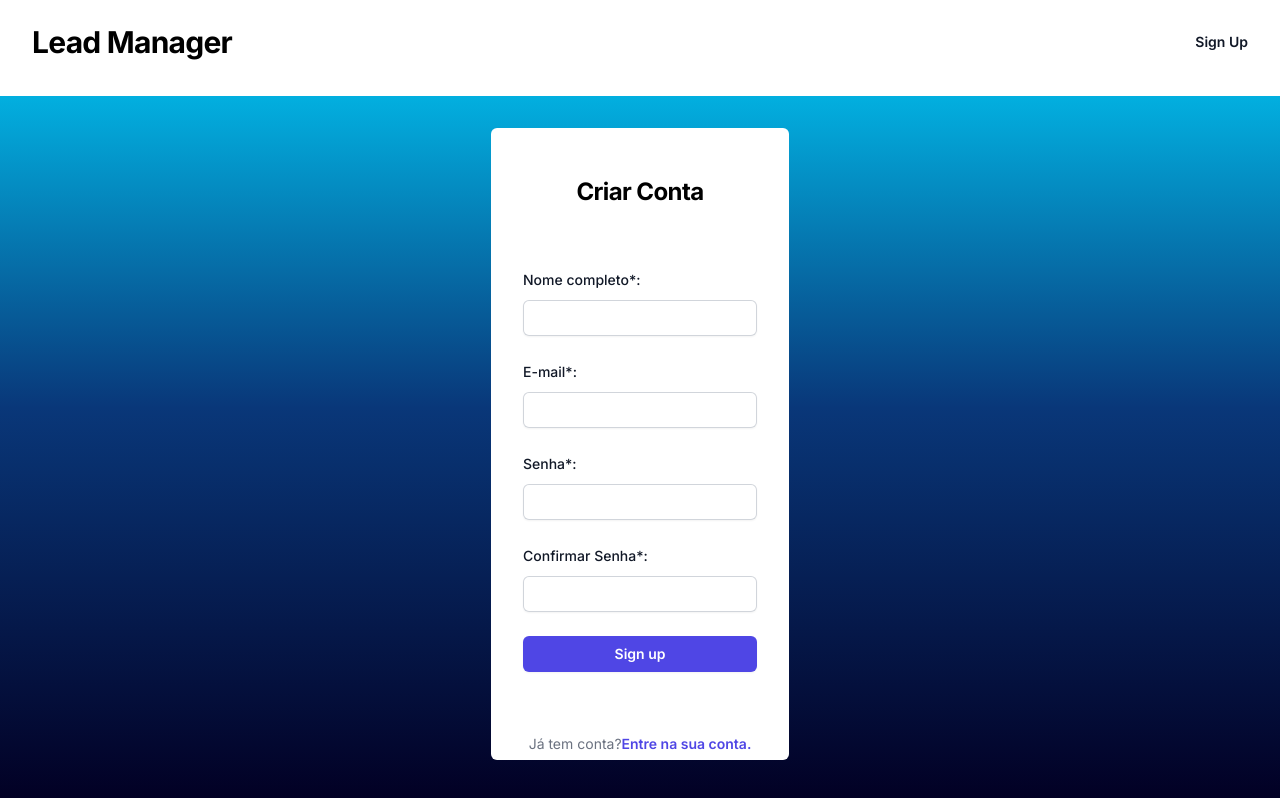
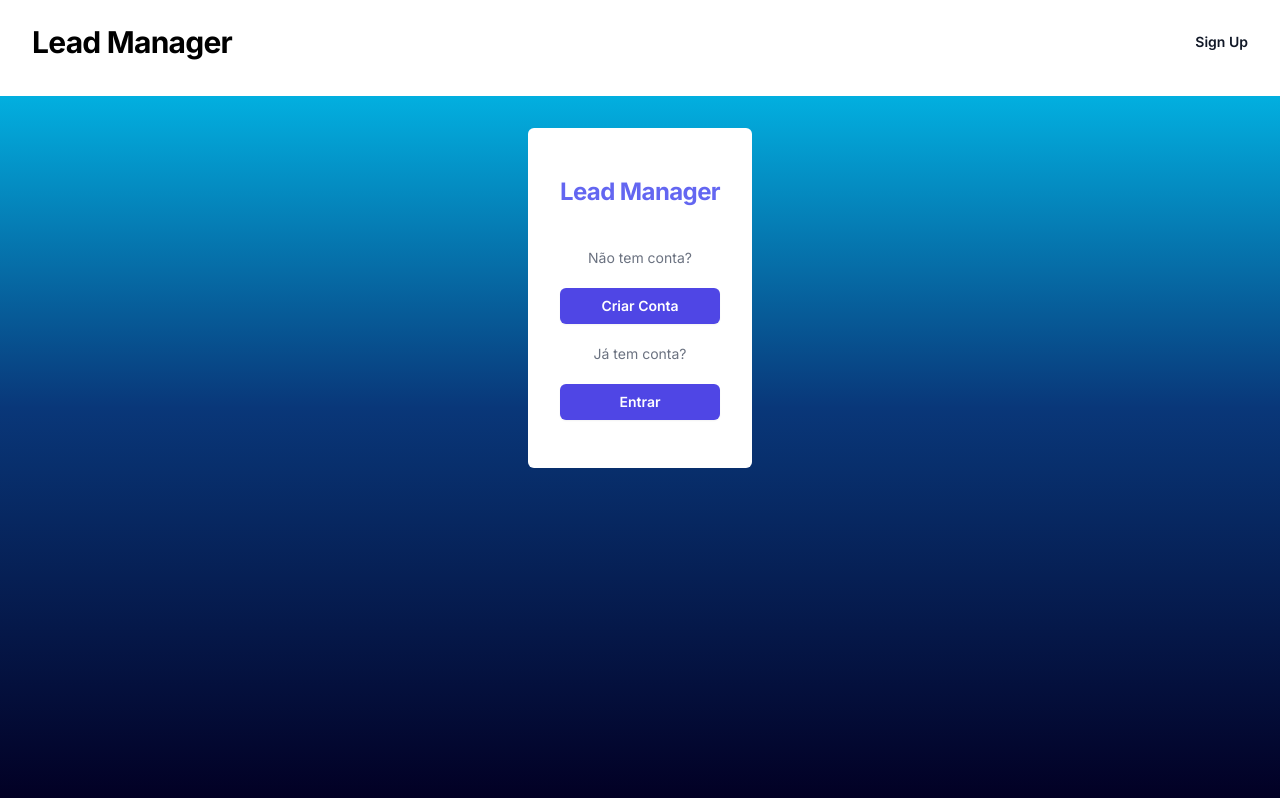
Before and after one commit to Prof-Thiago/lead-manager, a Next.js app: page / in a window 1280 px wide. Built offline with nearby package versions, Linux system fonts and the light colour scheme.

Commit message:
feature: Create new homepage for app and change sign up page into new route.

```diff
--- a/pages/index.tsx
+++ b/pages/index.tsx
@@ -1,6 +1,5 @@
 import { useUser } from "../providers/userProvider";
-import SignUpForm from '../components/account/signup-form';
-import { useEffect, useState } from "react";
+import { useEffect } from "react";
 import { useRouter } from "next/router";
 import PageWrapper from "@/components/styles/page-wrapper";
 
@@ -14,19 +13,38 @@ export default function Home() {
     }
   }, [])
 
+  const goToLoginPage = () => {
+    route.push('/login');
+  }
+
+  const goToSignUpPage = () => {
+    route.push('/sign-up');
+  }
+
   return (
     <PageWrapper>
-      <div className="flex min-h-full flex-col justify-between px-6 py-12 lg:px-8 bg-white rounded-md">
-        <h2 className="text-2xl text-center font-bold tracking-tight text-black mb-5">Criar Conta</h2>
+      <div className="flex min-h-64 flex-col justify-between px-6 py-12 lg:px-8 bg-white rounded-md">
+        <h2 className="text-2xl text-center font-bold tracking-tight text-indigo-500 mb-5">Lead Manager</h2>
 
-        <div className="mb-5">
-          <SignUpForm />
+        <div>
+          <p className="mt-5 text-center text-sm text-gray-500 mb-5">
+            Não tem conta?
+          </p>
+
+          <button onClick={goToSignUpPage} className="flex w-full justify-center rounded-md bg-indigo-600 px-3 py-1.5 text-sm font-semibold leading-6 text-white shadow-sm hover:bg-indigo-500 focus-visible:outline focus-visible:outline-2 focus-visible:outline-offset-2 focus-visible:outline-indigo-600" >
+              Criar Conta
+          </button>
         </div>
 
-        <p className="mt-10 text-center text-sm text-gray-500">
-          Já tem conta?
-          <a href="#" className="font-semibold leading-6 text-indigo-600 hover:text-indigo-500">Entre na sua conta.</a>
-        </p>
+        <div>
+          <p className="mt-5 text-center text-sm text-gray-500 mb-5">
+            Já tem conta?
+          </p>
+
+          <button onClick={goToLoginPage} className="flex w-full justify-center rounded-md bg-indigo-600 px-3 py-1.5 text-sm font-semibold leading-6 text-white shadow-sm hover:bg-indigo-500 focus-visible:outline focus-visible:outline-2 focus-visible:outline-offset-2 focus-visible:outline-indigo-600">
+            Entrar
+          </button>
+        </div>
       </div>
     </PageWrapper>
   )
--- /dev/null
+++ b/pages/sign-up/index.tsx
@@ -0,0 +1,33 @@
+import { useUser } from "../../providers/userProvider";
+import SignUpForm from '../../components/account/signup-form';
+import { useEffect } from "react";
+import { useRouter } from "next/router";
+import PageWrapper from "@/components/styles/page-wrapper";
+
+export default function Home() {
+  const { user } = useUser();
+  const route = useRouter();
+
+  useEffect( () => {
+    if (!!user.id) {
+      route.push('/leads');
+    }
+  }, [])
+
+  return (
+    <PageWrapper>
+      <div className="flex min-h-64 flex-col justify-between px-6 py-12 lg:px-8 bg-white rounded-md">
+        <h2 className="text-2xl text-center font-bold tracking-tight text-black mb-5">Criar Conta</h2>
+
+        <div className="mb-5">
+          <SignUpForm />
+        </div>
+
+        <p className="mt-10 text-center text-sm text-gray-500">
+          Já tem conta?
+          <a href="/login" className="font-semibold leading-6 text-indigo-600 hover:text-indigo-500"> Entre na sua conta.</a>
+        </p>
+      </div>
+    </PageWrapper>
+  )
+}
```
